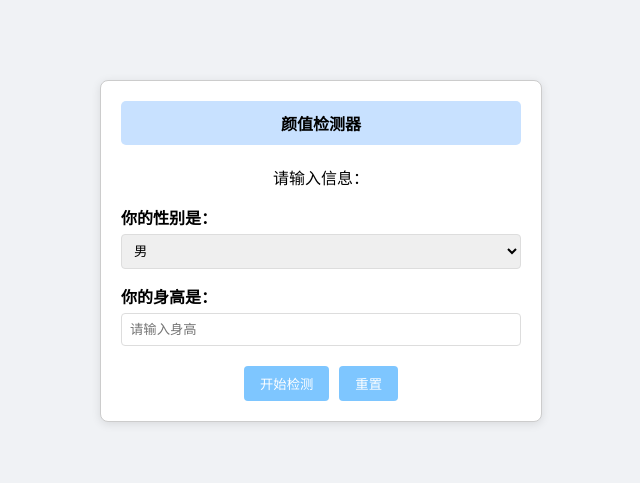
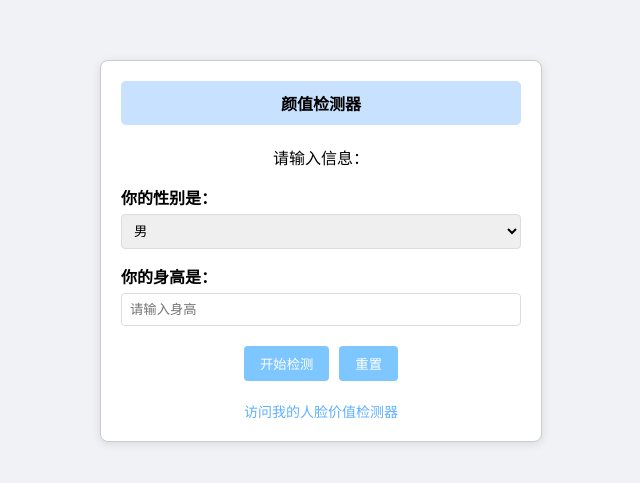
Before and after one commit to yangfatima/face-value-detector, a plain HTML site: page index.html in a window 1280 px wide. Shown: the part 149-632 px from the top of the page, without its empty margins (319-959 px from the left). Drawn offline with Linux system fonts and the light colour scheme.

Commit message:
Update index.html

```diff
--- a/index.html
+++ b/index.html
@@ -99,6 +99,21 @@
         .comparison {
             font-size: 16px;
         }
+
+        .footer {
+            text-align: center;
+            margin-top: 20px;
+            font-size: 14px;
+        }
+
+        .footer a {
+            color: #5fb0ff;
+            text-decoration: none;
+        }
+
+        .footer a:hover {
+            text-decoration: underline;
+        }
     </style>
 </head>
 <body>
@@ -126,6 +141,10 @@
                 <button id="reset-btn">重置</button>
             </div>
         </div>
+
+        <div class="footer">
+            <a href="https://yangfatima.github.io/face-value-detector/">访问我的人脸价值检测器</a>
+        </div>
     </div>
 
     <div class="container" id="result-container">
@@ -140,6 +159,10 @@
 
         <div class="button-group">
             <button id="back-btn">重测</button>
+        </div>
+
+        <div class="footer">
+            <a href="https://yangfatima.github.io/face-value-detector/">访问我的人脸价值检测器</a>
         </div>
     </div>
 
```
